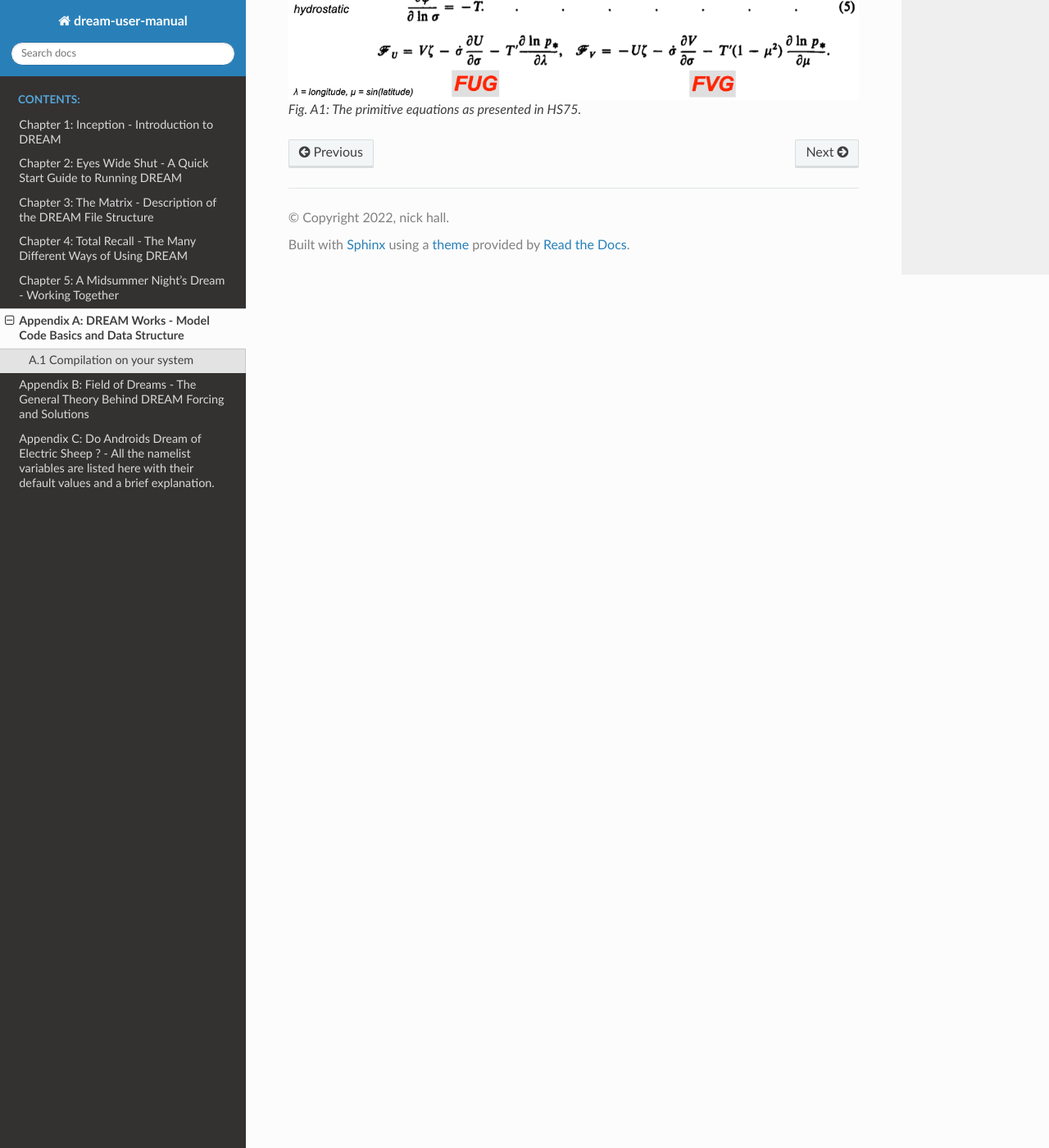
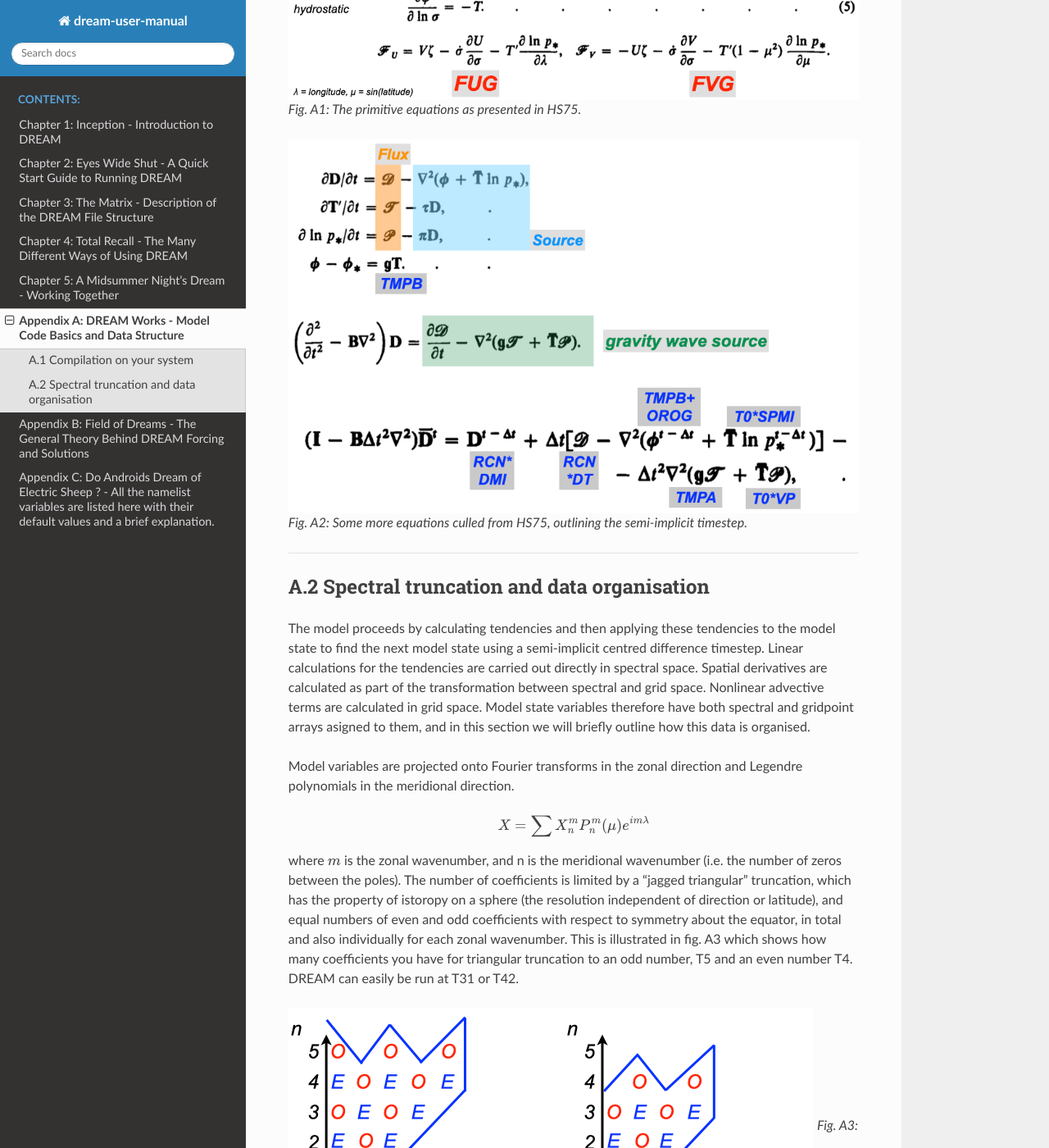
Before and after one commit to dream-gcm/usermanual, a Sphinx documentation site: the page built from source/AppendixA.md, in a window 1280 px wide and 1400 px high, scrolled down 1851 px. Shown: the whole window at 82% size. Built offline with Sphinx 7.4.7 and the Read the Docs theme 2.0.0, drawn with Linux system fonts in a browser that asks for light colours; some of the changed text lies outside the part shown.

Commit message:
SLX: Upd appendix A

```diff
--- a/source/AppendixA.md
+++ b/source/AppendixA.md
@@ -55,3 +55,39 @@ These equations are written in sperical coordinates in HS75 and thermodynamic, c
 
 ![FigA1](./img/fig_A1.png)
 _Fig. A1: The primitive equations as presented in HS75._
+
+
+![FigA2](./img/fig_A2.png)
+_Fig. A2: Some more equations culled from HS75, outlining the semi-implicit timestep._
+
+---
+## A.2 Spectral truncation and data organisation
+The model proceeds by calculating tendencies and then applying these tendencies to the model state to find the next model state using a semi-implicit centred difference timestep. Linear calculations for the tendencies are carried out directly in spectral space. Spatial derivatives are calculated as part of the transformation between spectral and grid space. Nonlinear advective terms are calculated in grid space. Model state variables therefore have both spectral and gridpoint arrays asigned to them, and in this section we will briefly outline how this data is organised.
+
+Model variables are projected onto Fourier transforms in the zonal direction and Legendre polynomials in the meridional direction.
+
+$$
+   \begin{equation}
+      X = \sum X^m_n P^m_n(\mu)e^{im\lambda}
+   \end{equation}
+$$
+
+where $m$ is the zonal wavenumber, and n is the meridional wavenumber (i.e. the number of zeros between the poles). The number of coefficients is limited by a “jagged triangular” truncation, which has the property of istoropy on a sphere (the resolution independent of direction or latitude), and equal numbers of even and odd coefficients with respect to symmetry about the equator, in total and also individually for each zonal wavenumber. This is illustrated in fig. A3 which shows how many coefficients you have for triangular truncation to an odd number, T5 and an even number T4. DREAM can easily be run at T31 or T42.
+
+![FigA3](./img/fig_A3.png)
+_Fig. A3: Jagged triangular truncation for spectral coefficients._
+
+For each model level, these complex coefficients are stored in increasing values of the meridional index n, embedded within increasing values of zonal wavenumber m. But this is done separately for even and odd coefficients. So for example, referring to fig. A3, the divergence, temperature and pressure variables at T5 would be stored in the following order: EEE,EE,EE,E,E,OOO,OO,OO,O,O. This data organisation makes it easy to create a state that is symetric about the equator: you just set all the odd coefficients (the second half of the binary record) to zero. This works because these fields are naturally symmetric about the equator (one does not expect divergence or temperature to change sign on the eqator). To make it work in the same way for the absolute vorticity, which is naturally antisymmetric, the vorticity coefficients are stored in the oppostie order: OOO,OO,OO,O,O,EEE,EE,EE,E,E. The jagged triangular truncation also provides a rapid way to impose cyclic symmetry in the zonal direction by selecting m as a  multiple of the order of symmetry desired. Six-fold symmetry was used in the original baroclinic wave lifecycle experiments (Simmons ans Hoskins, 1978), but this feature has not yen been used with DREAM.
+
+When the model variables are transformed to grid space they are stored on a Gaussian grid in latitude pairs, closing in towards the equator from the most polar latitudes to the most equatorial. There are MG equally spaced longitude points around the globe, with the first one situated on the Greenwich meridian. And there are JG different latitudes in each hemisphere, situated between the pole and the equator. Grid data is written for a given level in the following order:
+
+* first latitude pair:
+`j=1 (north): i=1,MG, 0,0, j=JGG (south): i=1,MG,0,0``
+* second latitude pair
+`j=2 (north): i=1,MG, 0,0, j=JGG - 1 (south): i=1,MG,0,0``
+* and so on until final latitude pair (closest to the equator)
+`j=JG (north): i=1,MG, 0,0, j=JG + 1 (south): i=1,MG,0,0`.
+
+Note that the total number of latitudes JGG=2JG, and two dummy zeros are written per latitude so the longitiude index in the array is actually MGG=MG+2.
+
+Gridpoint operations are carried out one latitude-pair at a time for all levels. So at any given moment only one latitude pair exists in grid space. The calculations proceed in zonal-vertical  slices. Note that in some routines the data is in grid space in the meridional direction but in Fourier coefficients in the zonal direction. At this stage the data is still complex, but when the data is fully into grid space it is real. Real grid data shares array space in common blocks with hybrid latitude-Fourier data, so declarations can change from one subroutine to another with the same variable names. Eeek !
```
